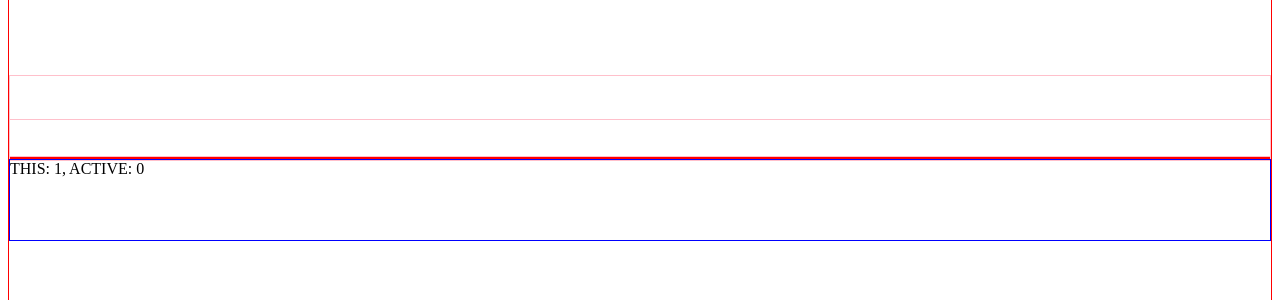
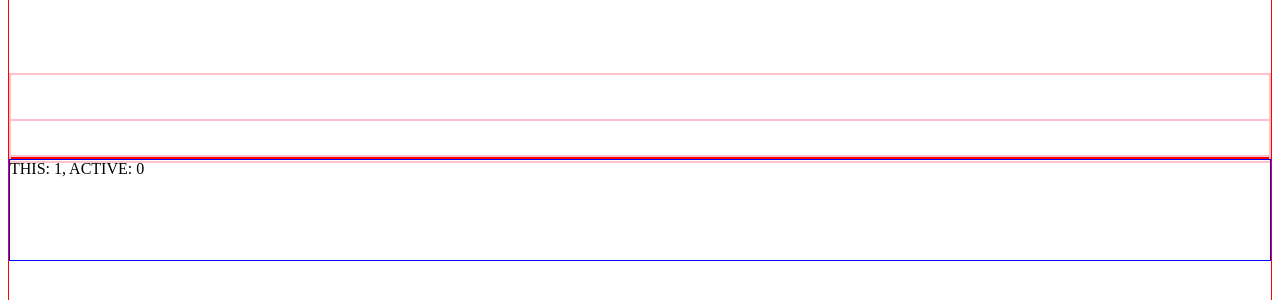
Before and after one commit to huntercaron/ContentBlocks, a Gatsby site: page / in a window 1280 px wide. Shown: the part 1470-1770 px from the top of the page. Built offline with nearby package versions, Linux system fonts and the light colour scheme; Gatsby itself is replaced by a stand-in of ours.

Commit message:
removing styled components reliance

```diff
--- a/src/components/ContentBlock/index.js
+++ b/src/components/ContentBlock/index.js
@@ -1,27 +1,31 @@
 import React from 'react'
-import styled from 'styled-components'
 import 'intersection-observer'
 
-const StickyDetector = styled.div`
-  position: absolute;
-  left: 0;
-  right: 0;
-  /* visibility: hidden; */
-  border: 1px solid pink;
-`
+const containerStyle = {
+  position: "relative"
+}
 
-const TopStickyDetector = StickyDetector.extend`
-  height: 40px;
-  top: -40px;
-`;
+const topDetectorStyle = {
+  position: "absolute",
+  left: 0,
+  right: 0,
+  border: "2px solid pink",
+  // visibility: "hidden",
+  height: "40px",
+  top: "-40px"
+}
 
-const BottomStickyDetector = StickyDetector.extend`
-  height: 80px;
-  bottom: 0;
-`;
+const bottomDetectorStyle = {
+  position: "absolute",
+  left: 0,
+  right: 0,
+  border: "2px solid pink",
+  // visibility: "hidden",
+  height: "80px",
+  bottom: 0
+}
 
-function withContentBlockEvents(WrappedComponent) {
-  return class extends React.Component {
+export default class ContentBlock extends React.Component {
   constructor(props) {
     super(props);
 
@@ -29,6 +33,16 @@ function withContentBlockEvents(WrappedComponent) {
       active: false,
       index: 0 || props.index
     };
+  }
+
+  handleActiveChange = (active) => {
+    this.setState({
+      active
+    })
+
+    if (active) {
+      this.props.handleActiveChange(this.state.index)
+    }
   }
 
   observeHeader = () => {
@@ -39,12 +53,12 @@ function withContentBlockEvents(WrappedComponent) {
 
         // Started sticking.
         if (targetInfo.bottom < rootBoundsInfo.top) {
-            this.setState({ active: true });
+          this.handleActiveChange(true)
         }
 
         // Stopped sticking.
         if (targetInfo.bottom >= rootBoundsInfo.top && targetInfo.bottom < rootBoundsInfo.bottom) {
-            this.setState({ active: false });
+          this.handleActiveChange(false)
         }
       }
     }, { threshold: [1], root: null });
@@ -61,12 +75,12 @@ function withContentBlockEvents(WrappedComponent) {
 
         // Started sticking.
         if (targetInfo.bottom > rootBoundsInfo.top && ratio === 1) {
-            this.setState({ active: true })
+          this.handleActiveChange(true)
         }
 
         // Stopped sticking.
         if (targetInfo.top < rootBoundsInfo.top && targetInfo.bottom < rootBoundsInfo.bottom) {
-            this.setState({ active: false })
+          this.handleActiveChange(false)
         }
       }
     }, { threshold: [1], root: null });
@@ -81,15 +95,13 @@ function withContentBlockEvents(WrappedComponent) {
 
   render() {
     return (
-        <WrappedComponent {...this.state} {...this.props} innerRef={el => this.container = el}>
-          <TopStickyDetector innerRef={el => this.topDetector = el} />
-          <h1>{this.state.active}</h1>
+      <div style={containerStyle} {...this.props}>
+        <div style={topDetectorStyle} ref={el => this.topDetector = el} />
+
         {this.props.children}
-          <BottomStickyDetector innerRef={el => this.bottomDetector = el} />
-        </WrappedComponent>
+
+        <div style={bottomDetectorStyle} ref={el => this.bottomDetector = el} />
+      </div>
     )
   }
-  };
 }
-
-export default { withContentBlockEvents };
--- a/src/components/ContentBlockNormal/index.js
+++ /dev/null
@@ -1,106 +0,0 @@
-import React from 'react'
-import styled from 'styled-components'
-import 'intersection-observer'
-
-const Container = styled.div`
-  position: relative;
-`;
-
-const StickyDetector = styled.div`
-  position: absolute;
-  left: 0;
-  right: 0;
-  /* visibility: hidden; */
-  border: 1px solid pink;
-`
-
-const TopStickyDetector = StickyDetector.extend`
-  height: 40px;
-  top: -40px;
-`;
-
-const BottomStickyDetector = StickyDetector.extend`
-  height: 80px;
-  bottom: 0;
-`;
-
-export default class ContentBlock extends React.Component {
-  constructor(props) {
-    super(props);
-
-    this.state = {
-      active: false,
-      index: 0 || props.index
-    };
-  }
-
-  handleActiveChange = (active) => {
-    this.setState({
-      active
-    })
-
-    if (active) {
-      this.props.handleActiveChange(this.state.index)
-    }
-  }
-
-  observeHeader = () => {
-    const observer = new IntersectionObserver((records, observer) => {
-      for (const record of records) {
-        const targetInfo = record.boundingClientRect;
-        const rootBoundsInfo = record.rootBounds;
-
-        // Started sticking.
-        if (targetInfo.bottom < rootBoundsInfo.top) {
-          this.handleActiveChange(true)
-        }
-
-        // Stopped sticking.
-        if (targetInfo.bottom >= rootBoundsInfo.top && targetInfo.bottom < rootBoundsInfo.bottom) {
-          this.handleActiveChange(false)
-        }
-      }
-    }, { threshold: [1], root: null });
-
-    observer.observe(this.topDetector);
-  };
-
-  observeFooter = () => {
-    const observer = new IntersectionObserver((records, observer) => {
-      for (const record of records) {
-        const targetInfo = record.boundingClientRect;
-        const rootBoundsInfo = record.rootBounds;
-        const ratio = record.intersectionRatio;
-
-        // Started sticking.
-        if (targetInfo.bottom > rootBoundsInfo.top && ratio === 1) {
-          this.handleActiveChange(true)
-        }
-
-        // Stopped sticking.
-        if (targetInfo.top < rootBoundsInfo.top && targetInfo.bottom < rootBoundsInfo.bottom) {
-          this.handleActiveChange(false)
-        }
-      }
-    }, { threshold: [1], root: null });
-
-    observer.observe(this.bottomDetector);
-  };
-
-  componentDidMount() {
-    this.observeHeader()
-    this.observeFooter()
-  }
-
-  render() {
-    return (
-      <Container {...this.props}>
-        <TopStickyDetector innerRef={el => this.topDetector = el} />
-
-        {this.props.children}
-
-        <BottomStickyDetector innerRef={el => this.bottomDetector = el} />
-      </Container>
-    )
-  }
-}
--- a/src/pages/index.js
+++ b/src/pages/index.js
@@ -1,7 +1,7 @@
 import React from 'react'
 import Link from 'gatsby-link'
 import styled from 'styled-components'
-import ContentBlock from '../components/ContentBlockNormal'
+import ContentBlock from '../components/ContentBlock'
 
 // styled components
 const Container = styled.div`
@@ -22,7 +22,7 @@ const BlockContainer = styled(ContentBlock)`
 `
 
 const StickyLayer = styled.div`
-  height: 80px;
+  height: 100px;
   border: 1px solid blue;
   top: 0;
   position: sticky;
```
Also changed, not shown: src/components/ContentBlockHOC/index.js (added, +95 -0 lines). Lines whose indentation alone changed are shown as unchanged.
